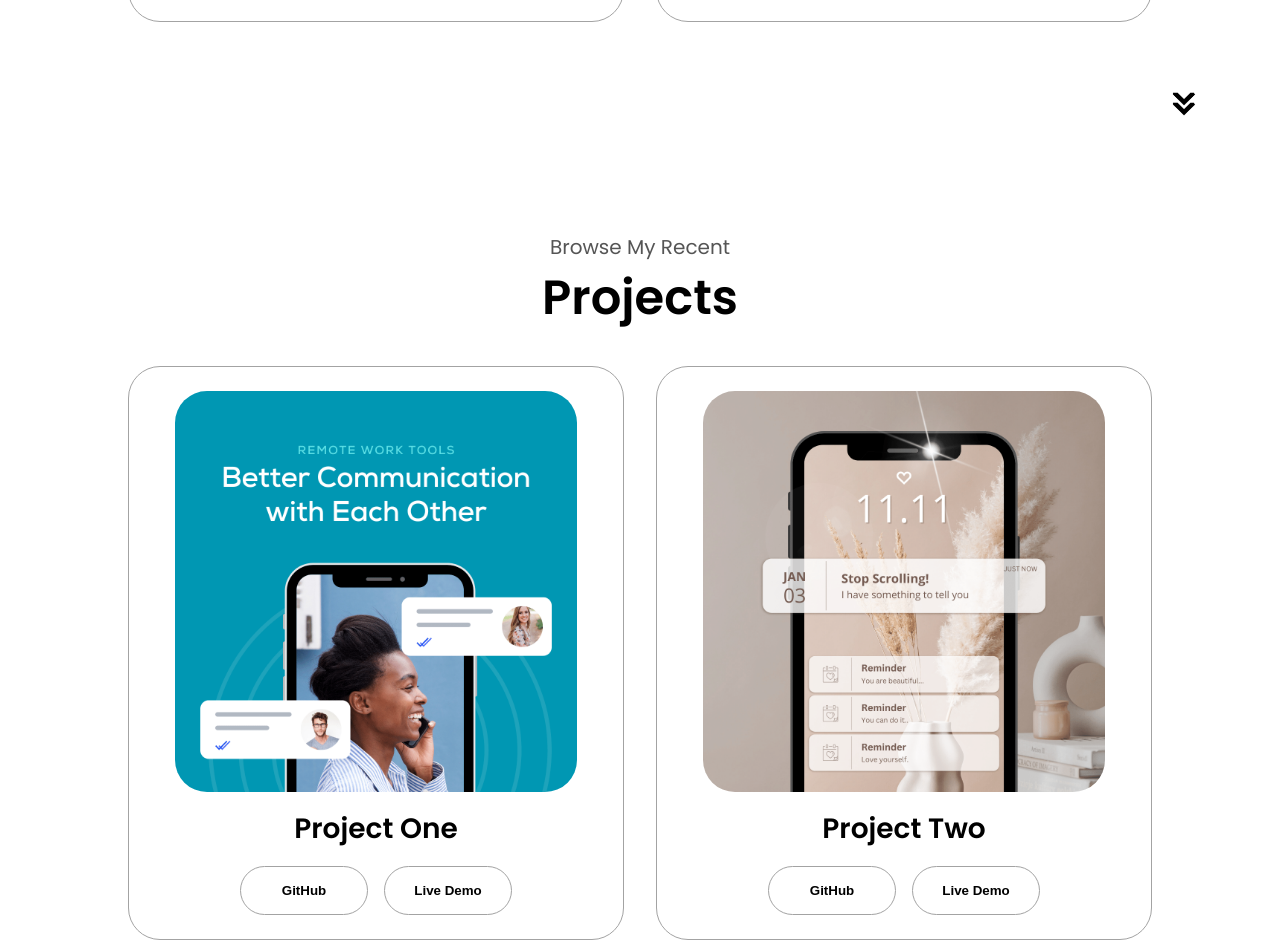
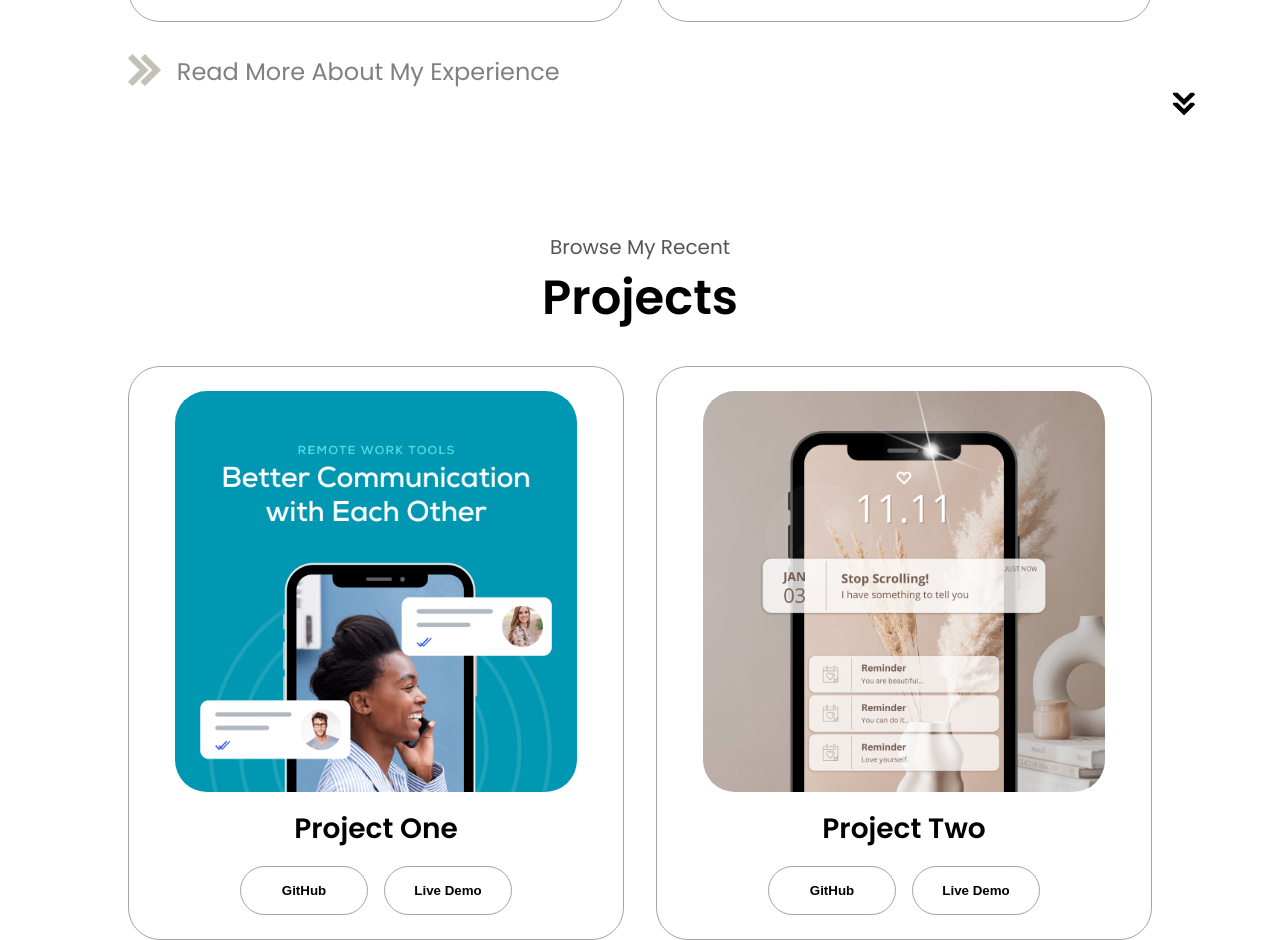
Before and after one commit to SamKristinHo/PersonalWebsite, a plain HTML site: page index.html in a window 1280 px wide. Shown: the part 2232-3172 px from the top of the page. Drawn offline with Linux system fonts and the light colour scheme.

Commit message:
Created new subpages for Experience and Projects, created new styling in css for standardized links to subpages

```diff
--- a/index.html
+++ b/index.html
@@ -282,6 +282,15 @@
       </div> <!-- END about-containers-->
 
     </div>
+
+    <div class="front-page-links-container">
+      <img
+      src="./assets/grey-double-arrows-right.png"
+      alt="Link Arrow Icon"
+      class="icon arrow-link">
+      <a href="Experience.html">Read More About My Experience</a>
+    </div>
+
     <img
     src="./assets/arrow.png"
     alt="Arrow Icon"
@@ -370,6 +379,16 @@
 
     </div>
 
+    <div class="front-page-links-container">
+      <img
+      src="./assets/grey-double-arrows-right.png"
+      alt="Link Arrow Icon"
+      class="icon arrow-link">
+      <a href="Projects.html">Read More About My Projects</a>
+    </div>
+
+
+
 
   <img
     src="./assets/arrow.png"
--- a/style.css
+++ b/style.css
@@ -441,6 +441,34 @@ article .icon{
   border-color: rgb(163,163,163);
 }
 
+/* Added new container to link to different subpages of website*/
+
+.front-page-links-container{
+  display: flex;
+  justify-content:flex-start;
+  flex-direction: row;
+  width: 80%;
+  margin: 0 auto;
+}
+
+.front-page-links-container a{
+  font-size:x-large;
+  color: grey;
+  cursor: pointer;
+}
+
+.front-page-links-container img{
+  margin-right: 1rem;
+}
+
+.front-page-links-container a:hover {
+  text-decoration: underline;
+}
+
+
+
+
+
 /*  CONTACTS SECTION */
 
 #contact{
```
Also changed, not shown: Experience.html (added, +17 -0 lines), Projects.html (added, +17 -0 lines), assets/grey-double-arrows-right.png (added), assets/link-arrow-grey.jpg (added), assets/link-arrow.png (added), 2 other files.
